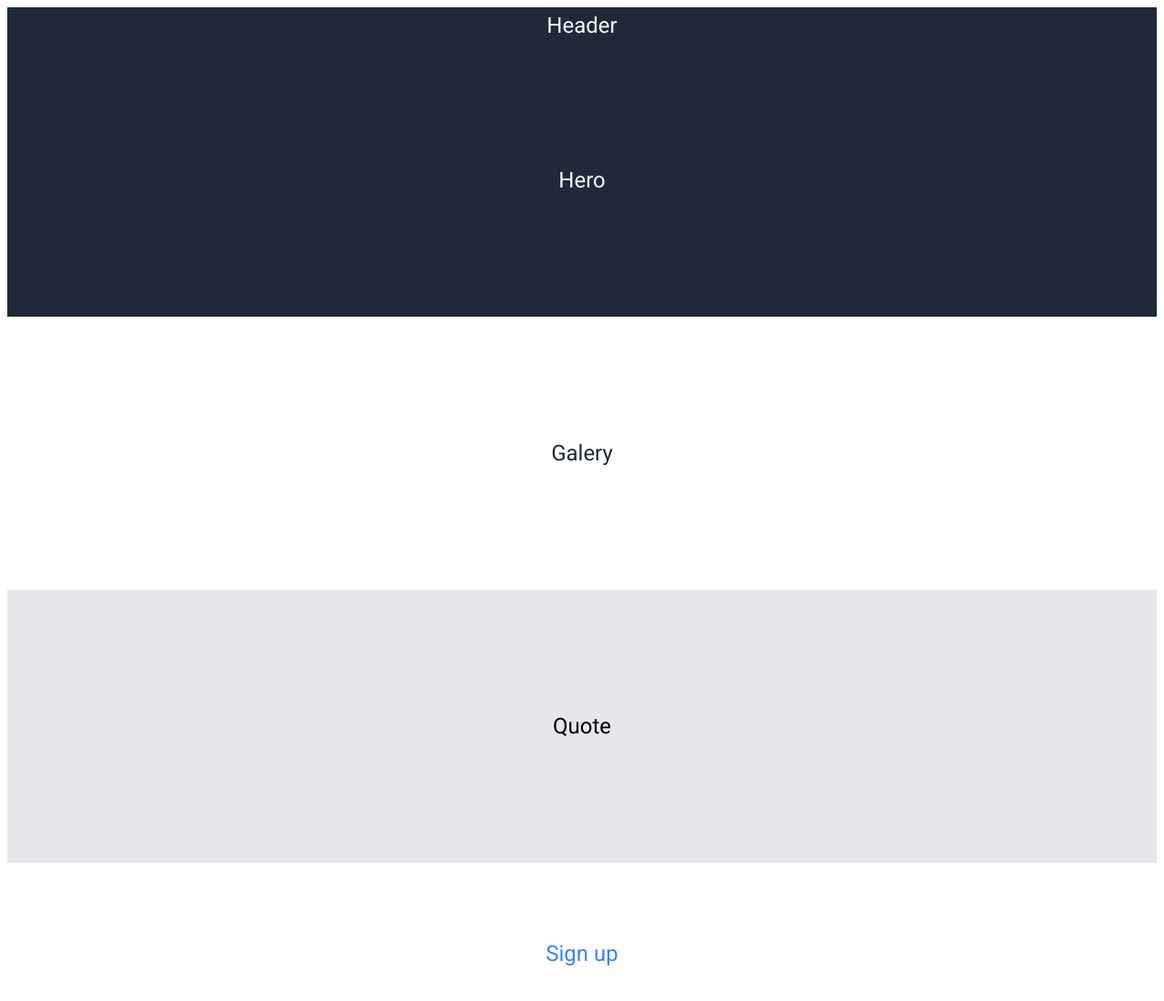
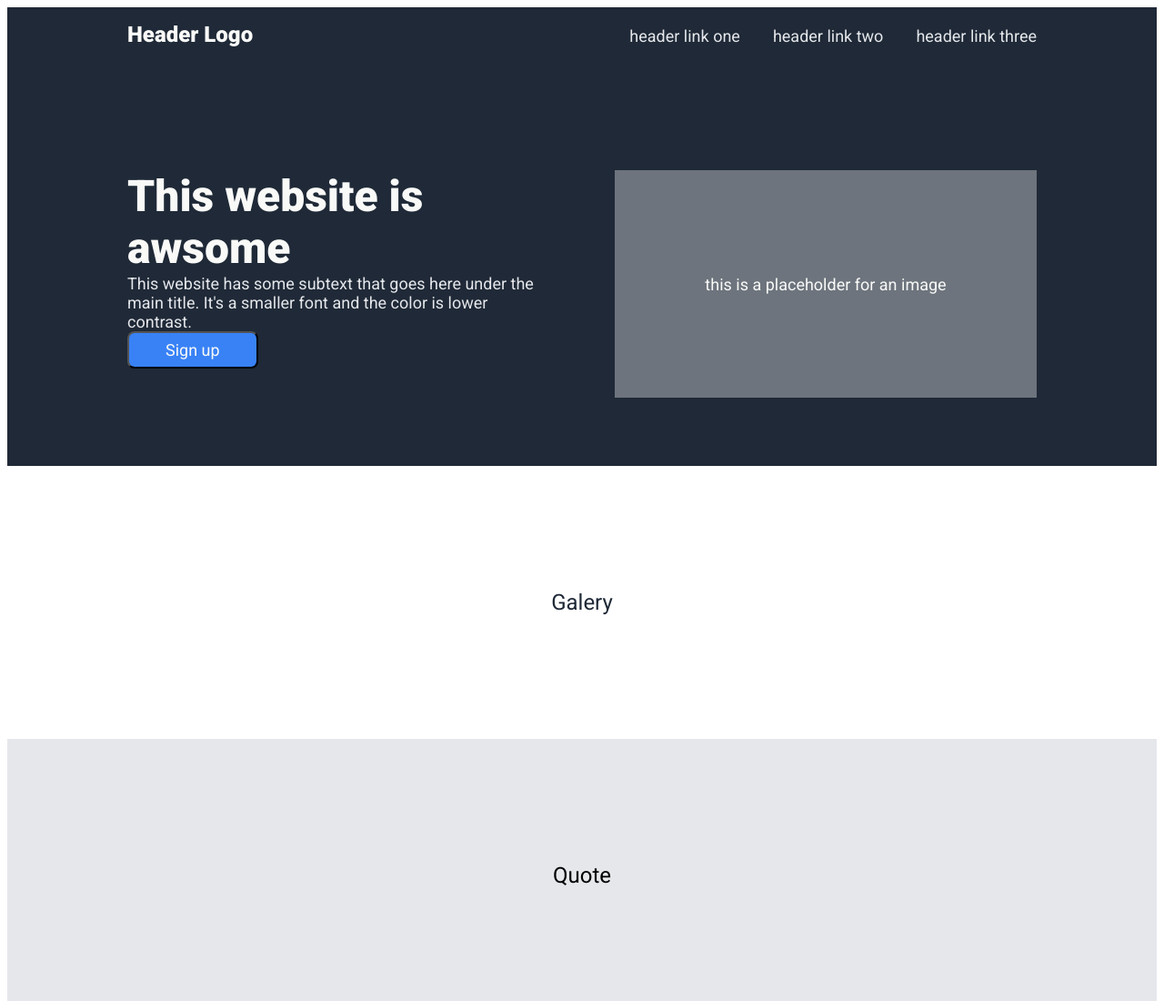
Before and after one commit to vagoston/odin-landing-page, a plain HTML site: page index.html in a window 1280 px wide. Shown: the top 1100 px of the page at 91% size. Drawn offline with Linux system fonts and the light colour scheme.

Commit message:
Add header and hero content

```diff
--- a/index.html
+++ b/index.html
@@ -7,12 +7,39 @@
     <title>Document</title>
     <link rel="preconnect" href="https://fonts.googleapis.com">
     <link rel="preconnect" href="https://fonts.gstatic.com" crossorigin>
-    <link rel="stylesheet" href="https://fonts.googleapis.com/css2?family=Roboto&display=swap">
+    <link rel="stylesheet" href="https://fonts.googleapis.com/css2?family=Roboto:wght@400;900&display=swap">
     <link rel="stylesheet" href="./style.css">
 </head>
 <body>
-    <div class="header">Header</div>
-    <div class="hero">Hero</div>
+    <div class="header">
+        <div class="container">
+            <div class="logo">Header Logo</div>
+            <div class="navigation">
+                <ul class="links">
+                    <li><a class="link" href="/index.html">header link one</a></li>
+                    <li><a class="link" href="/index.html">header link two</a></li>
+                    <li><a class="link" href="/index.html">header link three</a></li>
+                </ul>
+            </div>
+        </div>
+    </div>
+    <div class="hero">
+        <div class="container">
+            <div class="left">
+                <div class="title">This website is awsome</div>
+                <div class="text">This website has some subtext that goes here under the main title.
+                    It's a smaller font and the color is lower contrast.</div>
+                <form action="/index.html">
+                    <button class="sign-up-button" type="submit">Sign up</button>
+                </form>
+            </div>
+
+            <div class="right">
+                this is a placeholder for an image
+            </div>
+        </div>
+    </div>
+
     <div class="galery">Galery</div>
     <div class="quote">Quote</div>
     <div class="sign-up">Sign up</div>
--- a/style.css
+++ b/style.css
@@ -14,12 +14,73 @@
     align-items: center;
 }
 
-.header {
-    height: 40px;
+.container {
+    max-width: 1000px;
+    padding: 16px;
+    display: flex;
+    gap: 72px;
+    flex: 1;
+}
+
+.header .container {
+    height: 72px;
+    justify-content: space-between;
+}
+
+.links {
+    padding: 0;
+    margin: 0;
+    list-style: none;
+    display: flex;
+    gap: 36px;
+}
+
+.link {
+    text-decoration: none;
+    color: #e5e7eb;
+    font-size: 18px;
+}
+
+.header .logo {
+    font-size: 24px;
+    font-weight: 900;
 }
 
 .hero {
-    height: 300px;
+    height: 400px;
+}
+
+.left, .right {
+    flex: 1;
+}
+
+.hero .title {
+    font-size: 48px;
+    font-weight: 900;
+    color: #f9faf8;
+}
+
+.hero .text {
+    font-size: 18px;
+    color: #e5e7eb;
+}
+
+.sign-up-button {
+    padding: 8px 40px;
+    border-radius: 8px;
+    background-color: #3882f6;
+    color: #f9faf8;
+    font-size: 18px;
+}
+
+.right {
+    display: flex;
+    align-items: center;
+    justify-content: center;
+    text-align: center;
+    background-color: #6d747d;
+    font-size: 18px;
+    height: 250px;
 }
 
 .galery {
```
